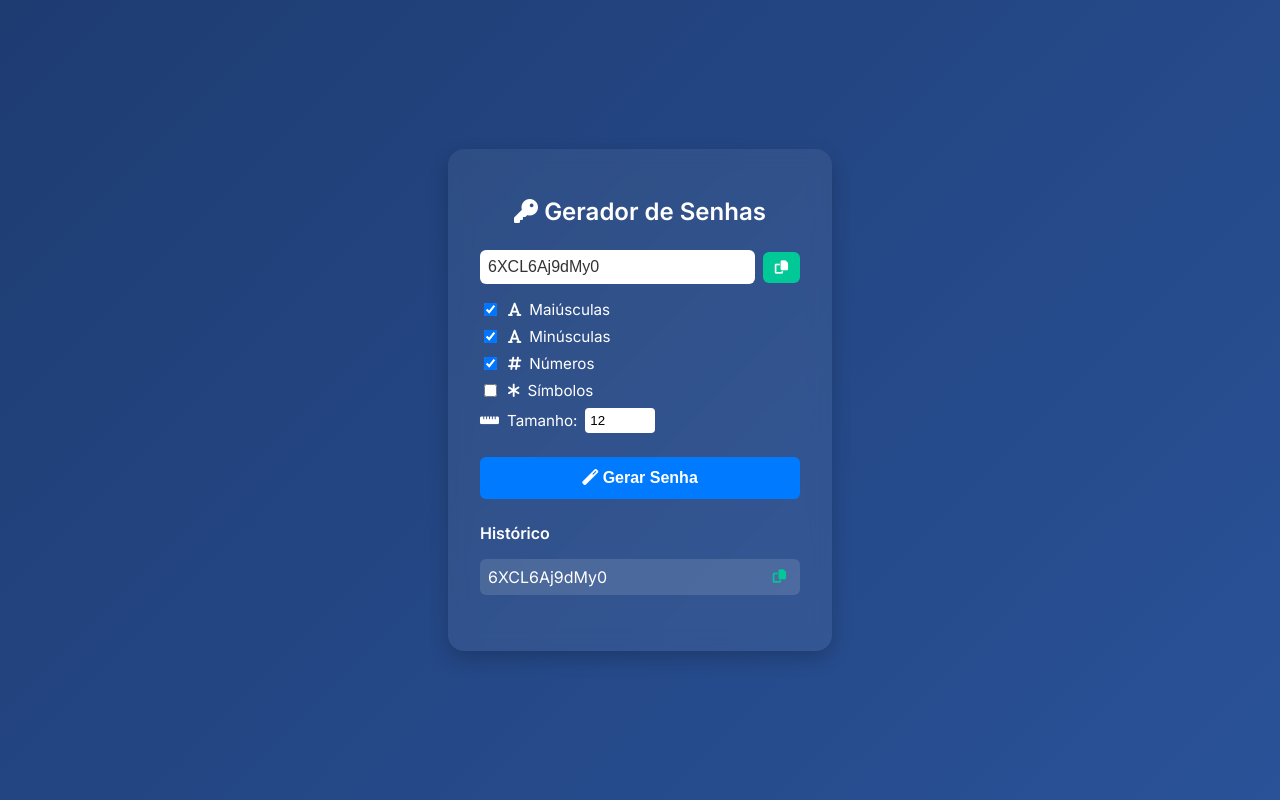
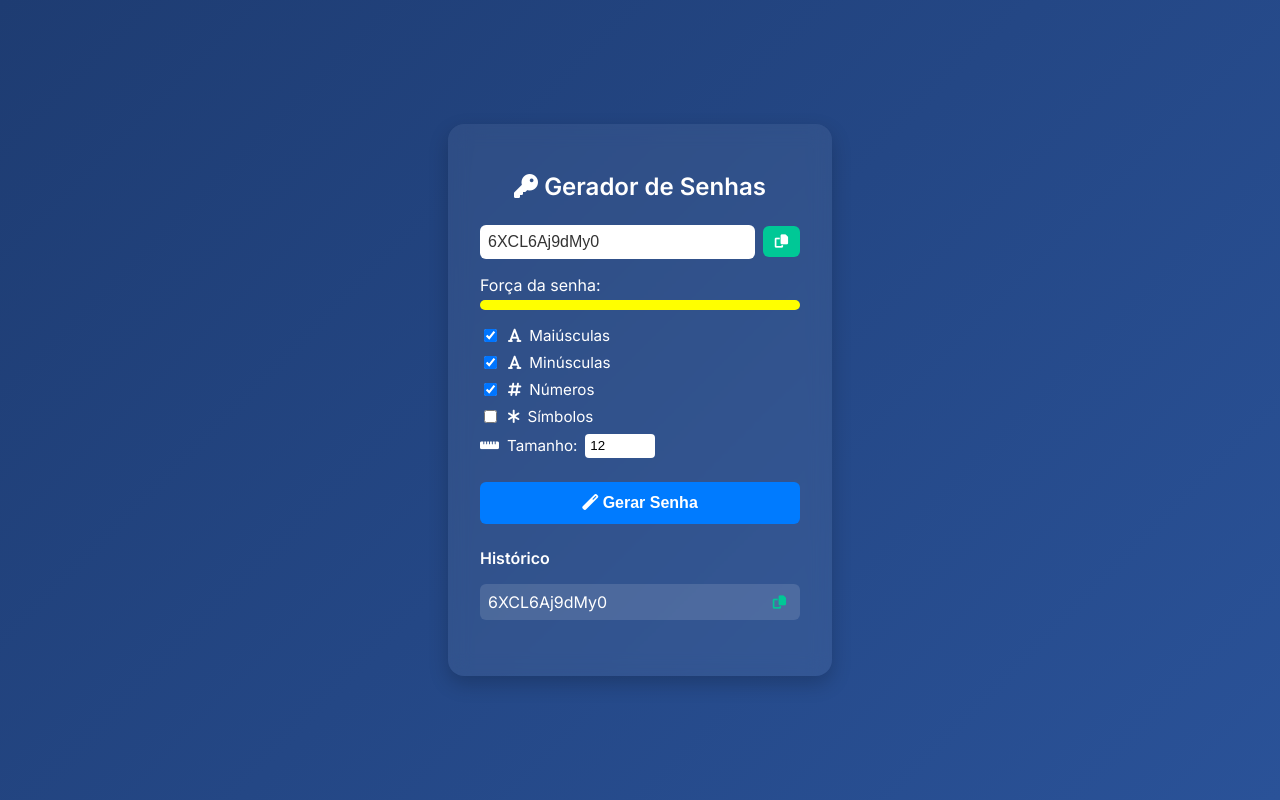
Before and after one commit to Anthony-Albuquerque405/gerador-de-senha, a plain HTML site: page index.html in a window 1280 px wide. Both pictures are taken after a click on the button "Gerar Senha". Drawn offline with Linux system fonts and the light colour scheme.

Commit message:
Add password strength indicator
Introduces a password strength bar to the UI, evaluates password strength in script.js, and styles the indicator in stilo.css. The strength bar provides visual feedback based on password complexity.

```diff
--- a/index.html
+++ b/index.html
@@ -13,6 +13,11 @@
       <div class="output">
         <input type="text" id="password" readonly />
         <button onclick="copyPassword()"><i class="fas fa-copy"></i></button>
+      </div>
+
+      <div class="strength">
+        <label>Força da senha:</label>
+        <div id="strengthBar"></div>
       </div>
 
       <div class="options">
--- a/script/script.js
+++ b/script/script.js
@@ -1,4 +1,31 @@
 let history = [];
+
+function evaluateStrength(password) {
+  let score = 0;
+  if (password.length >= 8) score++;
+  if (/[A-Z]/.test(password)) score++;
+  if (/[a-z]/.test(password)) score++;
+  if (/[0-9]/.test(password)) score++;
+  if (/[^A-Za-z0-9]/.test(password)) score++;
+
+  const bar = document.getElementById("strengthBar");
+  switch (score) {
+    case 0:
+    case 1:
+      bar.style.background = "red";
+      break;
+    case 2:
+    case 3:
+      bar.style.background = "orange";
+      break;
+    case 4:
+      bar.style.background = "yellow";
+      break;
+    case 5:
+      bar.style.background = "green";
+      break;
+  }
+}
 
 function generatePassword() {
   const length = document.getElementById("length").value;
@@ -19,6 +46,7 @@ function generatePassword() {
   }
 
   document.getElementById("password").value = password;
+  evaluateStrength(password);
 
   // Atualiza histórico
   history.unshift(password);
--- a/styles/stilo.css
+++ b/styles/stilo.css
@@ -70,6 +70,18 @@ h1 {
   background: #00a97a;
 }
 
+.strength {
+  margin-bottom: 1rem;
+}
+
+#strengthBar {
+  height: 10px;
+  border-radius: 5px;
+  background: #ccc;
+  margin-top: 0.3rem;
+  transition: background 0.3s;
+}
+
 .options label {
   display: flex;
   align-items: center;
```
